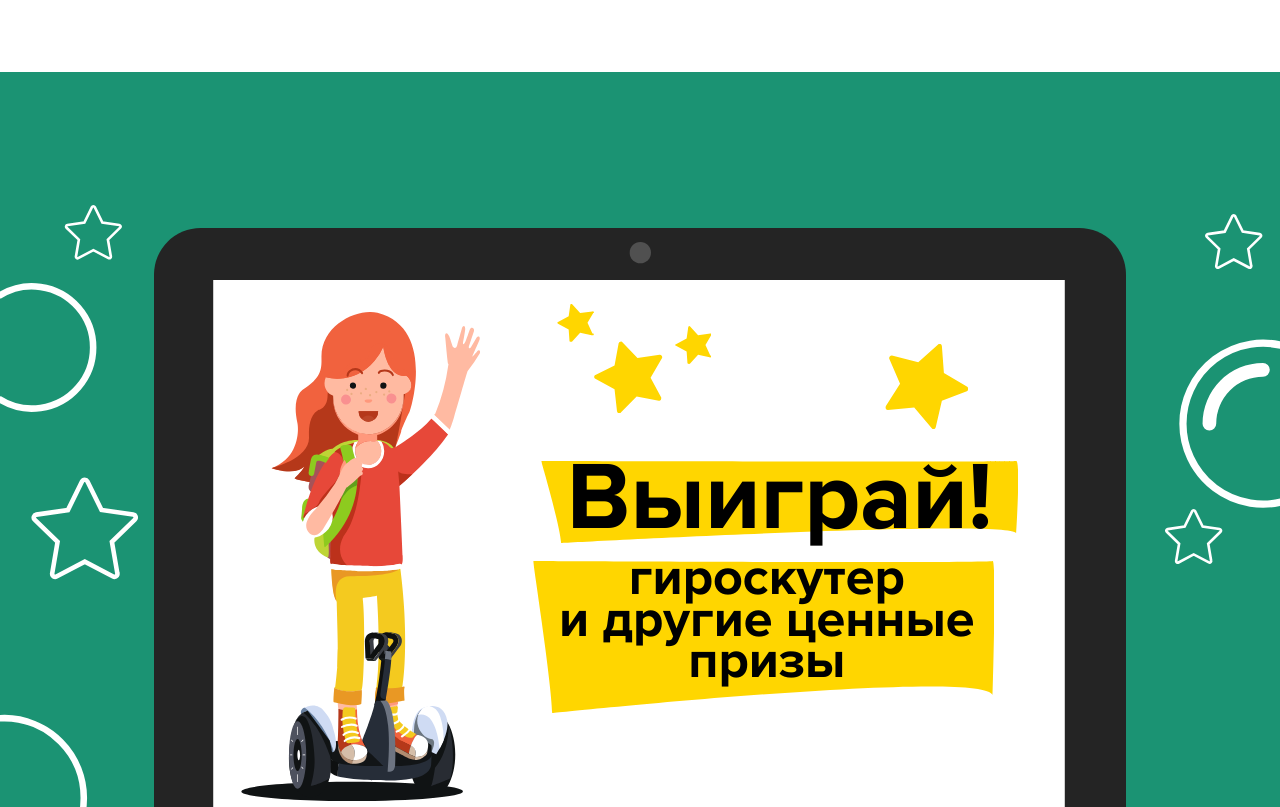
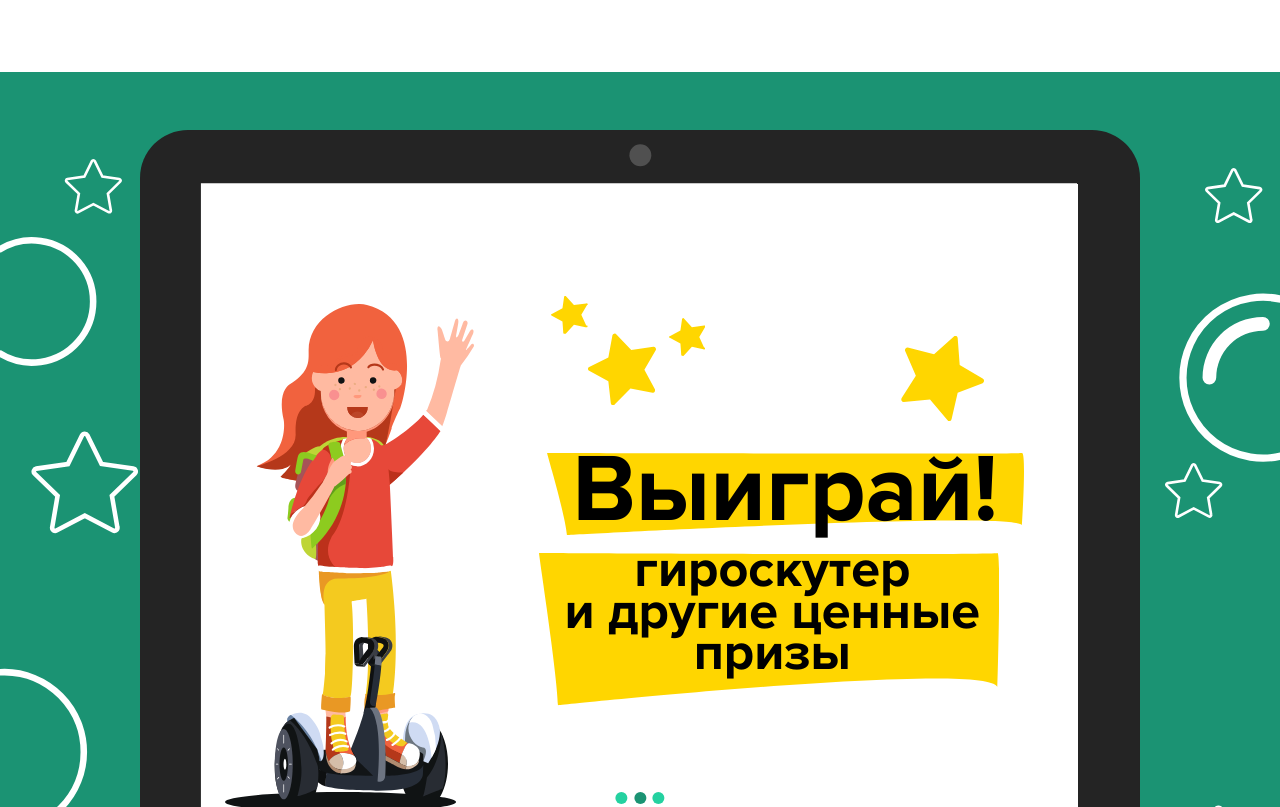
Before and after one commit to altaiman/pushki, a website: page public/index.html in a window 1280 px wide. Shown: the part 800-1607 px from the top of the page. Drawn offline with Linux system fonts and the light colour scheme.

Commit message:
monitor fix

```diff
--- a/dev/components/sections/slider/style.less
+++ b/dev/components/sections/slider/style.less
@@ -3,9 +3,9 @@
   margin: 0 auto;
   bottom: -7vh;
   z-index: 3;
-  width: 76vw;
-  height: 123vh;
-  padding: 8vh 5vw 27vh;
+  width: 1460px;
+  height: 1360px;
+  padding: 120px 90px 300px;
   background-image: url('../img/monitor.svg');
   background-position: center bottom;
   background-repeat: no-repeat;
--- a/dev/components/sections/style.less
+++ b/dev/components/sections/style.less
@@ -477,7 +477,7 @@
 
 .section_slider {
   position: relative;
-  height: 134vh;
+  height: 1450px;
   background-color: #1B9373;
   border-bottom: 10vh solid #12604A;
 
--- a/dev/components/slider/style.less
+++ b/dev/components/slider/style.less
@@ -2,6 +2,7 @@
   position: relative;
   width: 100%;
   height: 100%;
+  background-color: #fff;
 
   .flickity-slider {
     height: 100%;
--- a/dev/css/adaptive.less
+++ b/dev/css/adaptive.less
@@ -0,0 +1,23 @@
+@media (max-width: 1600px) {
+  .monitor {
+    width: 1200px;
+    height: 1090px;
+    padding: 66px 75px 240px;
+  }
+
+  .section_slider {
+    height: 1160px;
+  }
+}
+
+@media (max-width: 1440px) {
+  .monitor {
+    width: 1000px;
+    height: 910px;
+    padding: 56px 62px 200px;
+  }
+
+  .section_slider {
+    height: 980px;
+  }
+}
```
Also changed, not shown: dev/img/monitor-new.svg (added), public/css/style.css, public/img/monitor-new.svg (added), public/img/monitor-old.svg (added), 1 other file.
